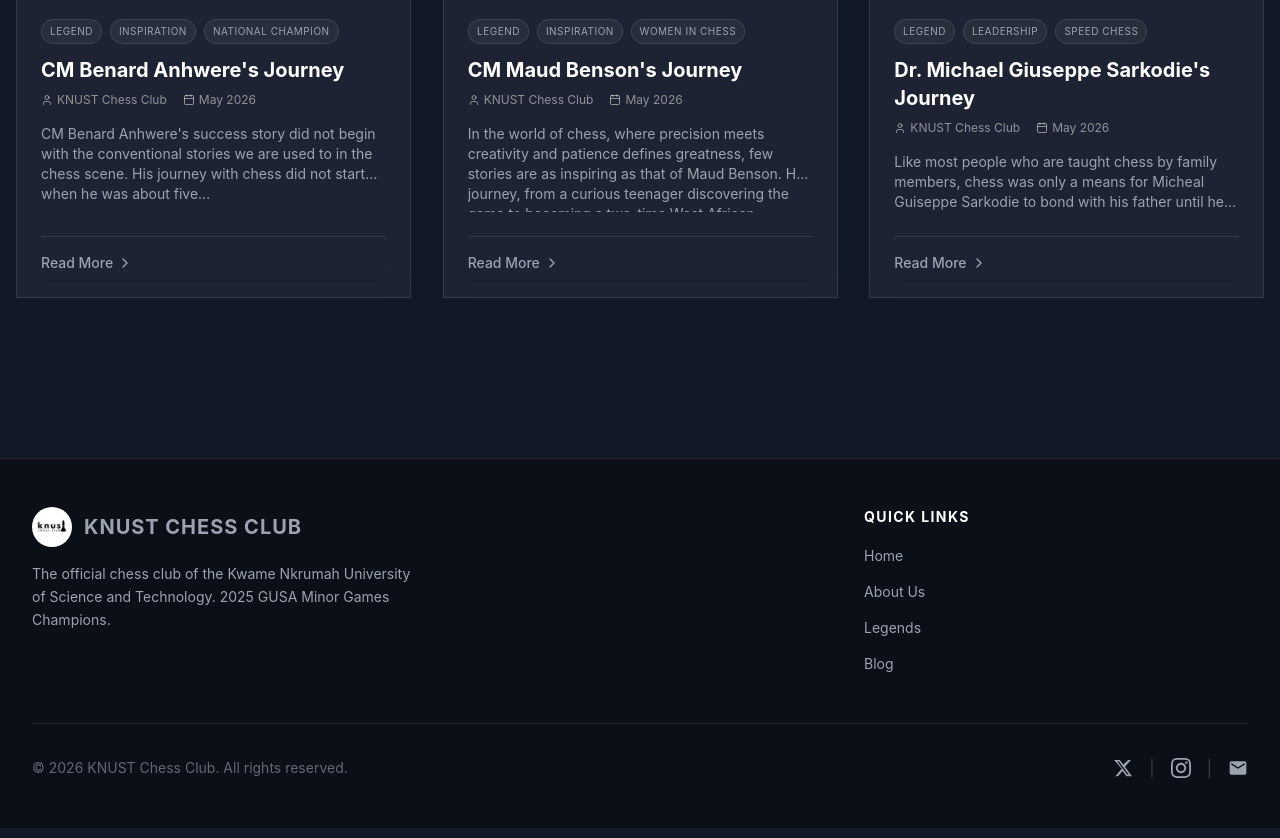
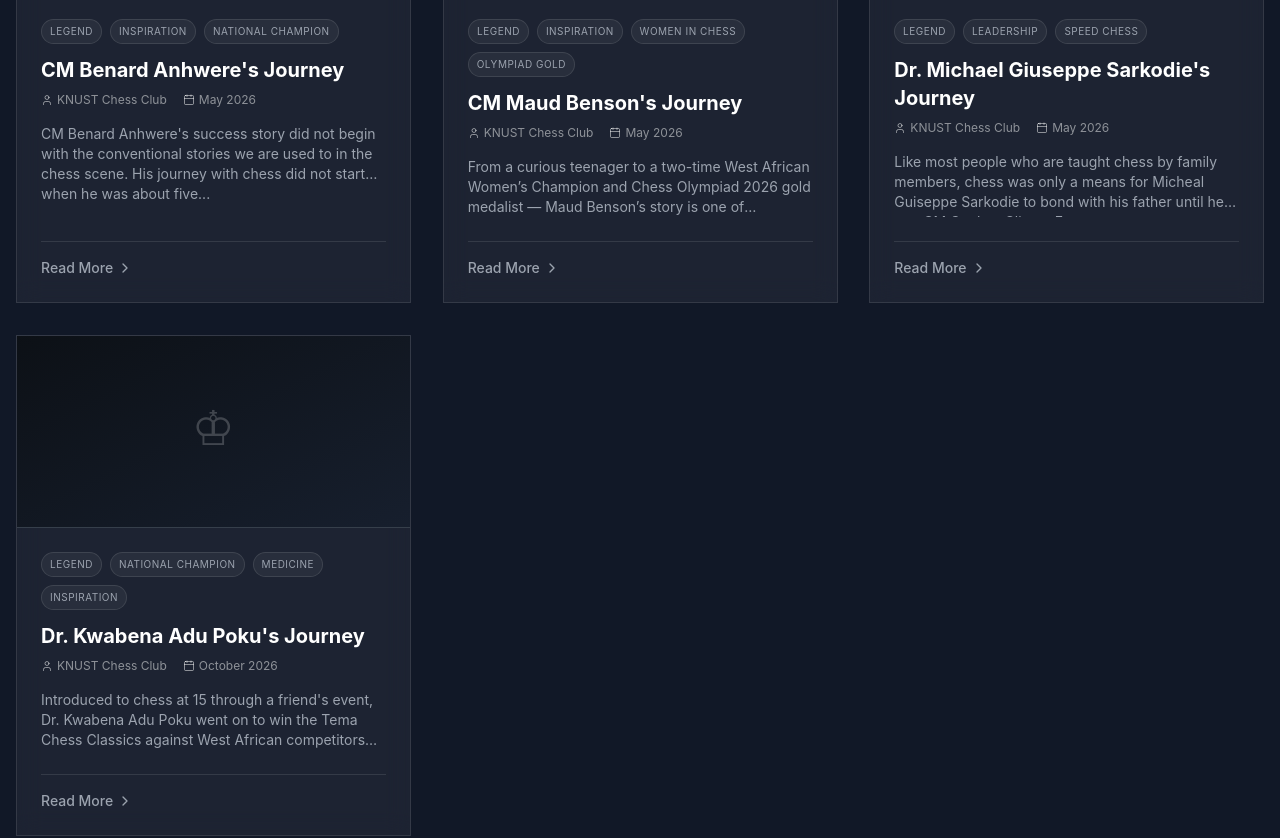
Before and after one commit to ALpatson/knust_chess_website, a React (Vite) app: page /blog in a window 1280 px wide. Shown: the part 520-1358 px from the top of the page. Built offline with nearby package versions, Linux system fonts and the light colour scheme.

Commit message:
Add Maud Olympiad gold medal add Dr. Adu Poku blog post

```diff
--- a/src/pages/Blog.jsx
+++ b/src/pages/Blog.jsx
@@ -23,7 +23,7 @@ const blogPosts = [
     title: "CM Maud Benson's Journey",
     author: "KNUST Chess Club",
     date: "May 2026",
-    summary: "In the world of chess, where precision meets creativity and patience defines greatness, few stories are as inspiring as that of Maud Benson. Her journey, from a curious teenager discovering the game to becoming a two-time West African women’s champion...",
+    summary: "From a curious teenager to a two-time West African Women’s Champion and Chess Olympiad 2026 gold medalist — Maud Benson’s story is one of discipline, passion, and breaking boundaries.",
     content: [
       "In the world of chess, where precision meets creativity and patience defines greatness, few stories are as inspiring as that of Maud Benson. Her journey, from a curious teenager discovering the game to becoming a two-time West African women’s champion, reflects discipline, passion, and a drive to excel beyond boundaries.",
       "Early Foundations",
@@ -32,6 +32,8 @@ const blogPosts = [
       "Rising Through the Ranks",
       "Every chess player has defining moments, and for Maud, one stands above the rest: representing Ghana on the international stage. Wearing national colors and competing globally is not just an achievement, it’s a statement of excellence and national pride.",
       "Her dedication and consistent performance earned her one of the most remarkable accomplishments in her career: becoming a two-time West African Women’s Chess Champion. This achievement places her among the elite players in the region and highlights her as a key figure in African chess.",
+      "Chess Olympiad 2026 — Gold Medal",
+      "In 2026, Maud reached the pinnacle of her international chess career, winning a Gold Medal at the Chess Olympiad in the Teams Rating Category. This historic achievement cements her legacy as one of Ghana’s greatest chess exports and a trailblazer for women in African chess.",
       "Beyond the Chessboard",
       "Maud is not just a chess player she is a multifaceted individual balancing both technical and creative pursuits. Currently, she is undergoing training with the Reliability Engineering team at Cargill Cocoa, where she applies her knowledge from her Mechanical Engineering studies in a real-world industrial setting.",
       "At the same time, she continues to compete in chess and contribute to the chess community through content creation.",
@@ -41,7 +43,7 @@ const blogPosts = [
       "Maud Benson’s story is more than just personal success, it’s a source of inspiration for young people, especially girls in STEM and chess across Africa. She proves that you don’t have to choose between academics, creativity, and passion, you can excel in all."
     ],
     image: "/blogs/Maud_Benson.jpeg",
-    tags: ["Legend", "Inspiration", "Women in Chess"]
+    tags: ["Legend", "Inspiration", "Women in Chess", "Olympiad Gold"]
   },
   {
     id: 3,
@@ -57,6 +59,26 @@ const blogPosts = [
     ],
     image: "/blogs/Micheal.jpeg",
     tags: ["Legend", "Leadership", "Speed Chess"]
+  },
+  {
+    id: 4,
+    title: "Dr. Kwabena Adu Poku's Journey",
+    author: "KNUST Chess Club",
+    date: "October 2026",
+    summary: "Introduced to chess at 15 through a friend's event, Dr. Kwabena Adu Poku went on to win the Tema Chess Classics against West African competitors and claim the Ghana National Chess Title three times in a row — all while practicing medicine.",
+    content: [
+      "Dr. (Med) Kwabena Adu Poku's story is a testament to the idea that chess and professional excellence can go hand in hand. A product of Opoku Ware School where he studied science, Dr. Adu Poku was first introduced to the sport at age 15 — not through a formal training program, but through the simple joy of attending a friend's chess event.",
+      "That casual introduction lit a fire that would fuel decades of competitive chess. Where many great players spend their formative years drilling openings and endgames, Dr. Adu Poku came to the game with fresh eyes and a scientific mind — and he made it count.",
+      "Defining Moments",
+      "Of all his achievements on the board, one memory stands out above the rest: winning the Tema Chess Classics in 2023. The tournament attracted remarkable participants from across West Africa, making his victory all the more significant. It was a moment that proved his place among the region's elite, and one he will never forget.",
+      "Building on that triumph, Dr. Adu Poku went on to claim the Ghana National Chess Title — not once, but three times in a row. That hat-trick of national titles speaks to a consistency and mental fortitude that few players in Ghana's chess history have achieved.",
+      "Beyond the Board",
+      "Away from chess, Dr. Adu Poku serves as a medical doctor, bringing the same precision and calm under pressure that defines his chess game to his medical practice. His dual mastery of medicine and chess speaks to a rare intellectual depth.",
+      "And if that weren't enough, he is also known as a formidable FIFA player — adding yet another dimension to his competitive spirit. Whether it's across a chessboard, on a digital pitch, or in a clinic, Dr. Adu Poku brings his best.",
+      "His journey is a reminder that greatness is not confined to a single arena — and that the game of chess, much like life, rewards those who think deeply, move boldly, and never stop competing."
+    ],
+    image: null,
+    tags: ["Legend", "National Champion", "Medicine", "Inspiration"]
   }
 ];
 
--- a/src/pages/Legends.jsx
+++ b/src/pages/Legends.jsx
@@ -170,8 +170,9 @@ const legendsData = [
     id: 13,
     name: 'CM Maud Benson',
     title: 'The Continental Champion',
-    description: 'A multifaceted force balancing engineering and chess, who rose from a curious teenager to a two-time West African Women’s Chess Champion.',
+    description: 'A multifaceted force balancing engineering and chess, who rose from a curious teenager to a two-time West African Women\'s Chess Champion and Chess Olympiad gold medalist.',
     achievements: [
+      "Gold Medal, Chess Olympiad 2026 (Teams Rating Category)",
       "Two-time West African Women's Chess Champion",
       "Represented Ghana on the international stage",
       "Advocate for girls in STEM and chess"
```
